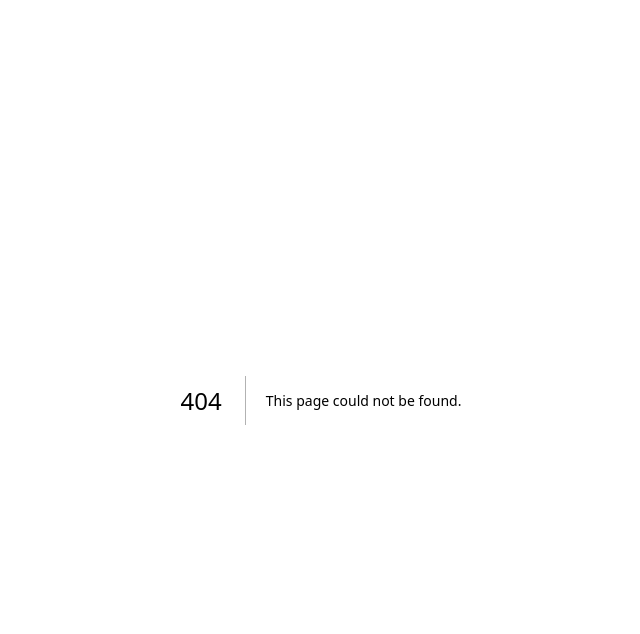
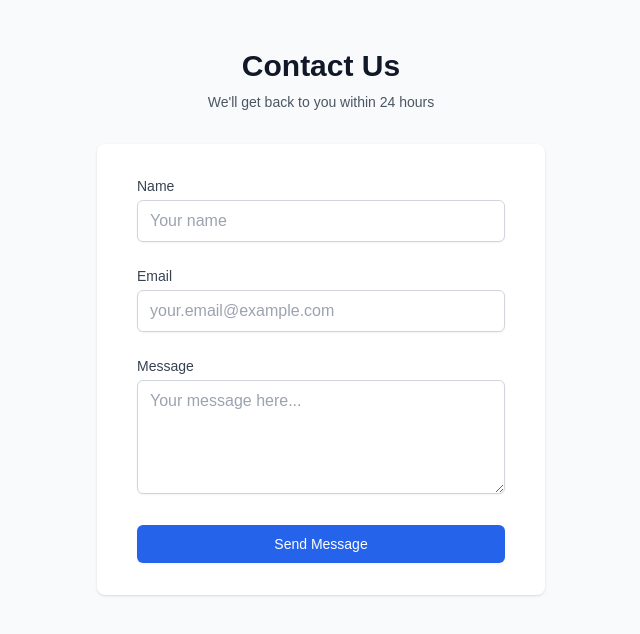
Before and after one commit to himarnoel/working, a Next.js app: page /about-us in a window 1280 px wide. Before the commit this address had no page. Shown: the top 634 px of the page, without its empty margins (319-959 px from the left). Built offline with nearby package versions, Linux system fonts and the light colour scheme.

Commit message:
about us ui

```diff
--- /dev/null
+++ b/src/app/about-us/page.jsx
@@ -0,0 +1,227 @@
+// components/ContactForm.js
+"use client";
+import React, { useState } from "react";
+import axios from "axios";
+
+const ContactForm = () => {
+  const [formData, setFormData] = useState({
+    name: "",
+    email: "",
+    message: "",
+  });
+
+  const [status, setStatus] = useState({
+    loading: false,
+    error: null,
+    success: false,
+  });
+
+  const handleChange = (e) => {
+    const { name, value } = e.target;
+    setFormData((prev) => ({
+      ...prev,
+      [name]: value,
+    }));
+    // Reset status when user starts typing
+    setStatus({ loading: false, error: null, success: false });
+  };
+
+  const handleSubmit = async (e) => {
+    e.preventDefault();
+    setStatus({ loading: true, error: null, success: false });
+
+    try {
+      const response = await axios.post("/api/contact", formData);
+      console.log("response", response);
+
+      setStatus({
+        loading: false,
+        error: null,
+        success: true,
+      });
+
+      // Reset form
+      setFormData({
+        name: "",
+        email: "",
+        message: "",
+      });
+
+      // Clear success message after 5 seconds
+      setTimeout(() => {
+        setStatus((prev) => ({ ...prev, success: false }));
+      }, 5000);
+    } catch (error) {
+      setStatus({
+        loading: false,
+        error: error.response?.data?.errors || [
+          "Something went wrong. Please try again.",
+        ],
+        success: false,
+      });
+    }
+  };
+
+  return (
+    <div className="min-h-screen bg-gray-50 py-12 px-4 sm:px-6 lg:px-8">
+      <div className="max-w-md w-full mx-auto">
+        {/* Header */}
+        <div className="text-center mb-8">
+          <h2 className="text-3xl font-extrabold text-gray-900">Contact Us</h2>
+          <p className="mt-2 text-sm text-gray-600">
+            We'll get back to you within 24 hours
+          </p>
+        </div>
+
+        {/* Form */}
+        <div className="bg-white py-8 px-6 shadow rounded-lg sm:px-10">
+          <form onSubmit={handleSubmit} className="mb-0 space-y-6">
+            {/* Name Field */}
+            <div>
+              <label
+                htmlFor="name"
+                className="block text-sm font-medium text-gray-700"
+              >
+                Name
+              </label>
+              <div className="mt-1">
+                <input
+                  id="name"
+                  name="name"
+                  type="text"
+                  required
+                  value={formData.name}
+                  onChange={handleChange}
+                  className="w-full px-3 py-2 border border-gray-300 rounded-md shadow-sm focus:outline-none focus:ring-2 focus:ring-blue-500 focus:border-blue-500"
+                  placeholder="Your name"
+                />
+              </div>
+            </div>
+
+            {/* Email Field */}
+            <div>
+              <label
+                htmlFor="email"
+                className="block text-sm font-medium text-gray-700"
+              >
+                Email
+              </label>
+              <div className="mt-1">
+                <input
+                  id="email"
+                  name="email"
+                  type="email"
+                  required
+                  value={formData.email}
+                  onChange={handleChange}
+                  className="w-full px-3 py-2 border border-gray-300 rounded-md shadow-sm focus:outline-none focus:ring-2 focus:ring-blue-500 focus:border-blue-500"
+                  placeholder="your.email@example.com"
+                />
+              </div>
+            </div>
+
+            {/* Message Field */}
+            <div>
+              <label
+                htmlFor="message"
+                className="block text-sm font-medium text-gray-700"
+              >
+                Message
+              </label>
+              <div className="mt-1">
+                <textarea
+                  id="message"
+                  name="message"
+                  required
+                  rows="4"
+                  value={formData.message}
+                  onChange={handleChange}
+                  className="w-full px-3 py-2 border border-gray-300 rounded-md shadow-sm focus:outline-none focus:ring-2 focus:ring-blue-500 focus:border-blue-500"
+                  placeholder="Your message here..."
+                />
+              </div>
+            </div>
+
+            {/* Error Message */}
+            {status.error && (
+              <div className="rounded-md bg-red-50 p-4">
+                <div className="flex">
+                  <div className="ml-3">
+                    <h3 className="text-sm font-medium text-red-800">
+                      {Array.isArray(status.error) ? (
+                        <ul className="list-disc pl-5">
+                          {status.error.map((err, index) => (
+                            <li key={index}>{err}</li>
+                          ))}
+                        </ul>
+                      ) : (
+                        status.error
+                      )}
+                    </h3>
+                  </div>
+                </div>
+              </div>
+            )}
+
+            {/* Success Message */}
+            {status.success && (
+              <div className="rounded-md bg-green-50 p-4">
+                <div className="flex">
+                  <div className="ml-3">
+                    <h3 className="text-sm font-medium text-green-800">
+                      Message sent successfully! We'll get back to you soon.
+                    </h3>
+                  </div>
+                </div>
+              </div>
+            )}
+
+            {/* Submit Button */}
+            <div>
+              <button
+                type="submit"
+                disabled={status.loading}
+                className={`w-full flex justify-center py-2 px-4 border border-transparent rounded-md shadow-sm text-sm font-medium text-white
+                  ${
+                    status.loading
+                      ? "bg-blue-400 cursor-not-allowed"
+                      : "bg-blue-600 hover:bg-blue-700 focus:outline-none focus:ring-2 focus:ring-offset-2 focus:ring-blue-500"
+                  }`}
+              >
+                {status.loading ? (
+                  <div className="flex items-center">
+                    <svg
+                      className="animate-spin -ml-1 mr-3 h-5 w-5 text-white"
+                      xmlns="http://www.w3.org/2000/svg"
+                      fill="none"
+                      viewBox="0 0 24 24"
+                    >
+                      <circle
+                        className="opacity-25"
+                        cx="12"
+                        cy="12"
+                        r="10"
+                        stroke="currentColor"
+                        strokeWidth="4"
+                      />
+                      <path
+                        className="opacity-75"
+                        fill="currentColor"
+                        d="M4 12a8 8 0 018-8V0C5.373 0 0 5.373 0 12h4z"
+                      />
+                    </svg>
+                    Sending...
+                  </div>
+                ) : (
+                  "Send Message"
+                )}
+              </button>
+            </div>
+          </form>
+        </div>
+      </div>
+    </div>
+  );
+};
+
+export default ContactForm;
```
